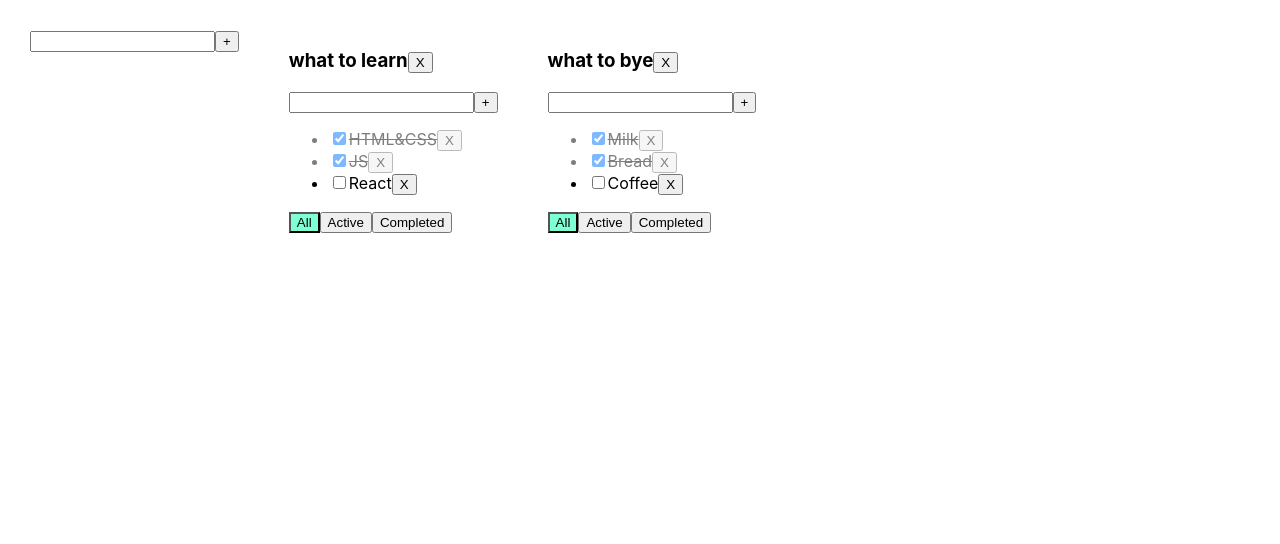
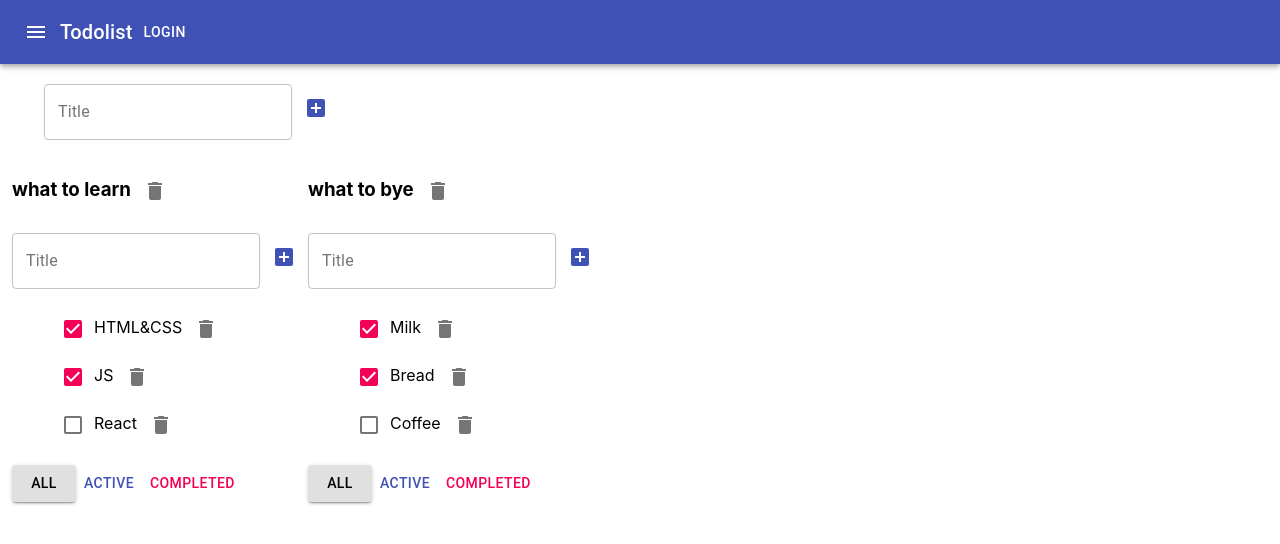
Before and after one commit to KirillDolzhenkov/task-manager-app, a React (Create React App) app: page / in a window 1280 px wide. Shown: the top 544 px of the page. Built offline with nearby package versions, Linux system fonts and the light colour scheme.

Commit message:
added material-ui

```diff
--- a/package.json
+++ b/package.json
@@ -4,6 +4,8 @@
   "private": true,
   "homepage": "https://KirillDolzhenkov.github.io/test-todolist",
   "dependencies": {
+    "@material-ui/core": "^4.12.4",
+    "@material-ui/icons": "^4.11.3",
     "@testing-library/jest-dom": "^4.2.4",
     "@testing-library/react": "^9.3.2",
     "@testing-library/user-event": "^7.1.2",
--- a/src/AddItemForm.tsx
+++ b/src/AddItemForm.tsx
@@ -1,4 +1,6 @@
 import React, {useState} from "react";
+import {Button, TextField, IconButton} from "@material-ui/core";
+import {AddBox} from "@material-ui/icons";
 
 //types:
 type AddItemFormPropTypes = {
@@ -12,7 +14,8 @@ const AddItemForm: React.FC<AddItemFormPropTypes> = (props)=>{
 
     const [error, setError] = useState<boolean>(false);
     const [newValue, setNewValue] = useState("");
-    const hasError = error ? "error" : "";
+    /*const hasError = error ? "error" : "";*/
+    const hasError = error ? "title is required" : "";
     const onchangeHandler = (e: React.ChangeEvent<HTMLInputElement>) => {
         setNewValue(e.currentTarget?.value);
     }
@@ -34,13 +37,27 @@ const AddItemForm: React.FC<AddItemFormPropTypes> = (props)=>{
 
     return (
         <div>
-            <input value={newValue}
+            {/*<input value={newValue}
                    onChange={onchangeHandler}
                    onKeyPress={onKeyPressHandler}
                    className={hasError}
+            />*/}
+            <TextField
+                variant="outlined"
+                value={newValue}
+                label="Title"
+                onChange={onchangeHandler}
+                onKeyPress={onKeyPressHandler}
+                error={!!hasError}
+                helperText={hasError}
             />
-            <button onClick={addItem}>+</button>
-            {error && <div className={"error-message"}>title is required</div>}
+            {/*<button onClick={addItem}>+</button>*/}
+            <IconButton
+                color="primary"
+               /* style={{maxWidth: '30px', maxHeight: '30px', minWidth: '30px', minHeight: '30px'}}*/
+                onClick={addItem}
+            ><AddBox/></IconButton>
+            {/*{error && <div className={"error-message"}>title is required</div>}*/}
         </div>
     )
 }
--- a/src/App.css
+++ b/src/App.css
@@ -1,3 +1,4 @@
+/*
 .App {
     padding: 30px;
     display: flex;
@@ -21,4 +22,4 @@
 .is-done {
     opacity: 0.5;
     text-decoration: line-through;
-}
+}*/
--- a/src/App.tsx
+++ b/src/App.tsx
@@ -1,9 +1,12 @@
 import React, {useState} from 'react';
 
 import './App.css';
-import {Todolist, TaskType} from "./Todolist";
+
 import {v1} from "uuid";
 import {AddItemForm} from "./AddItemForm";
+import {Todolist, TaskType} from "./TodoList";
+import {AppBar, Button, IconButton, Toolbar, Typography, Container, Grid} from "@material-ui/core";
+import {Menu} from '@material-ui/icons';
 
 export type FilterValuesType = "All" | "Active" | "Completed"
 type TodolistType = {
@@ -20,8 +23,8 @@ function App() {
     const TodoListId_2 = v1();
 
     const [todosData, setTodosData] = useState<Array<TodolistType>>([
-        {id: TodoListId_1, title: "what to learn", filter: "All" },
-        {id: TodoListId_2, title: "what to bye", filter: "All" },
+        {id: TodoListId_1, title: "what to learn", filter: "All"},
+        {id: TodoListId_2, title: "what to bye", filter: "All"},
     ]);
 
     const [tasks, setTasks] = useState<TasksStateType>({
@@ -57,13 +60,13 @@ function App() {
         let newTasksData = ([newTask, ...foundTasks]);
         tasks[todoId] = newTasksData;
         //rerender all TasksData:
-        setTasks( {newTasksData, ...tasks});
+        setTasks({newTasksData, ...tasks});
     };
     const changeFilter = (value: FilterValuesType, todoId: string) => {
         //find todolist used todoId from onClickHandler:
-        let todo = todosData.find(tl=> tl.id === todoId);
+        let todo = todosData.find(tl => tl.id === todoId);
         //if todolist exists rewrite filter value and rerender all TodosData:
-        if(todo){
+        if (todo) {
             todo.filter = value;
             setTodosData([...todosData]);
         }
@@ -83,9 +86,9 @@ function App() {
         //find taskS used TodoId from onClickHandler:
         let foundTasks = tasks[todoId];
         //find TASK from foundTasks used taskId from onClickHandler:
-        let foundTask = foundTasks.find(t=> t.id === taskId);
+        let foundTask = foundTasks.find(t => t.id === taskId);
         //if task exists rewrite title value and rerender all TasksData:
-        if(foundTask){
+        if (foundTask) {
             foundTask.title = newTitle;
             setTasks({...tasks})
         }
@@ -106,7 +109,7 @@ function App() {
         //create new todolist:
         let newTodo: TodolistType = {id: v1(), title, filter: "All"};
         //rerender all todoData with new todolist:
-        setTodosData([newTodo,...todosData]);
+        setTodosData([newTodo, ...todosData]);
         //rerender all todoData with new tasks of this todolist:
         setTasks({
             ...tasks,
@@ -115,7 +118,7 @@ function App() {
     }
     const changeTodoListTitle = (todoId: string, newTitle: string) => {
         //found todolist used todoId:
-        let filteredTodo = todosData.find(t=> t.id === todoId);
+        let filteredTodo = todosData.find(t => t.id === todoId);
         //filteredTodo = isUndefined, if todolist exist rewrite title and rerender all todosData:
         if (filteredTodo) {
             filteredTodo.title = newTitle;
@@ -125,7 +128,28 @@ function App() {
 
     return (
         <div className="App">
+
+            <AppBar position="static">
+                <Toolbar>
+                    <IconButton
+                        edge="start"
+                        color="inherit"
+                        aria-label="menu">
+                        <Menu/>
+                    </IconButton>
+                    <Typography variant="h6">
+                        Todolist
+                    </Typography>
+                    <Button color="inherit">Login</Button>
+                </Toolbar>
+            </AppBar>
+            <Container fixed>
+                <Grid container style={{padding: "20px"}}>
+                    {/*AddItemForm: */}
                     <AddItemForm addItemHandler={createTodolist}/>
+                </Grid>
+                <Grid container spacing={3}>
+                    {/*App: */}
                     {
                         todosData.map((tl) => {
 
@@ -171,6 +195,9 @@ function App() {
                             )
                         })
                     }
+                </Grid>
+            </Container>
+
         </div>
     );
 }
--- a/src/EditableSpan.tsx
+++ b/src/EditableSpan.tsx
@@ -1,4 +1,5 @@
 import React, {useState} from "react";
+import {TextField} from "@material-ui/core";
 
 type EditableSpanPropsType = {
     title: string
@@ -29,7 +30,14 @@ const EditableSpan: React.FC<EditableSpanPropsType> = (props) => {
         <>
             {
                 editMode
-                    ? <input
+                    ? /*<input
+                        type="text"
+                        value={titleValue}
+                        autoFocus
+                        onBlur={offEditMode}
+                        onChange={onTitleHandler}
+                    />*/
+                    <TextField
                         type="text"
                         value={titleValue}
                         autoFocus
--- a/src/TodoList.tsx
+++ b/src/TodoList.tsx
@@ -2,6 +2,8 @@ import React from "react";
 import {FilterValuesType} from "./App";
 import {AddItemForm} from "./AddItemForm";
 import {EditableSpan} from "./EditableSpan";
+import {Button, Checkbox, IconButton} from "@material-ui/core";
+import {Delete} from "@material-ui/icons";
 
 export type TaskType = {
     title: string
@@ -55,7 +57,10 @@ const Todolist: React.FC<TodolistPropsType> = (props) => {
         <div>
             <h3>
                 <EditableSpan onChangeHandler={changeTodoTitle} title={title}/>
-                <button onClick={removeTodo}>X</button>
+                {/*<button onClick={removeTodo}>X</button>*/}
+                <IconButton
+                    onClick={removeTodo}
+                ><Delete/></IconButton>
             </h3>
             <AddItemForm addItemHandler={addTask}/>
             <ul>
@@ -73,21 +78,29 @@ const Todolist: React.FC<TodolistPropsType> = (props) => {
                             changeTaskTitle(t.id, newTitle, todoId)
                         }
                         //task:
-                        return <li key={t.id} className={t.isDone ? "is-done" : ""}>
-                            <input type="checkbox"
+                        return <div key={t.id} className={t.isDone ? "is-done" : ""}>
+                            {/*<input type="checkbox"
                                    checked={t.isDone}
                                    onChange={changeTaskStatusHandler}
+                            />*/}
+                            <Checkbox
+                                color="secondary"
+                                checked={t.isDone}
+                                onChange={changeTaskStatusHandler}
                             />
                             {/*<span>{t.title}</span>*/}
                             <EditableSpan title={t.title} onChangeHandler={onChangeTaskTitleHandler}/>
-                            <button onClick={onRemoveHandler}>X</button>
-                        </li>
+                            {/*<button onClick={onRemoveHandler}>X</button>*/}
+                            <IconButton
+                                onClick={onRemoveHandler}
+                            ><Delete/></IconButton>
+                        </div>
 
                     })
                 }
             </ul>
             <div>
-                <button onClick={onAllClickHandler}
+                {/*<button onClick={onAllClickHandler}
                         className={filter === "All" ? "active-filter" : ""}
                 >All</button>
                 <button onClick={onActiveClickHandler}
@@ -95,7 +108,23 @@ const Todolist: React.FC<TodolistPropsType> = (props) => {
                 >Active</button>
                 <button onClick={onCompletedClickHandler}
                         className={filter === "Completed" ? "active-filter" : ""}
-                >Completed</button>
+                >Completed</button>*/}
+
+                <Button
+                    color="inherit"
+                    onClick={onAllClickHandler}
+                    variant={filter === "All" ? "contained" : "text"}
+                >All</Button>
+                <Button
+                    color="primary"
+                    onClick={onActiveClickHandler}
+                    variant={filter === "Active" ? "contained" : "text"}
+                >Active</Button>
+                <Button
+                    color="secondary"
+                    onClick={onCompletedClickHandler}
+                    variant={filter === "Completed" ? "contained" : "text"}
+                >Completed</Button>
             </div>
         </div>
     );
```
Also changed, not shown: 1 other file (tests, documents, lock files or other folders). Lines whose indentation alone changed are shown as unchanged.
